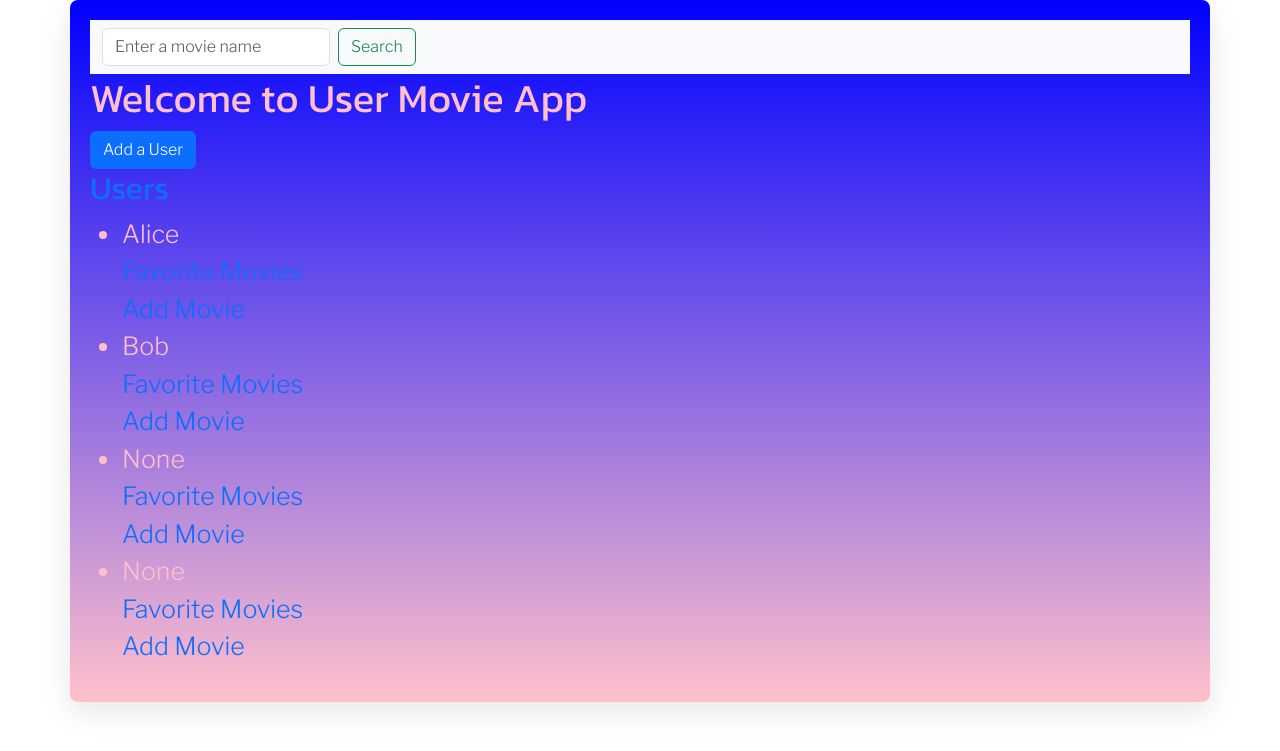
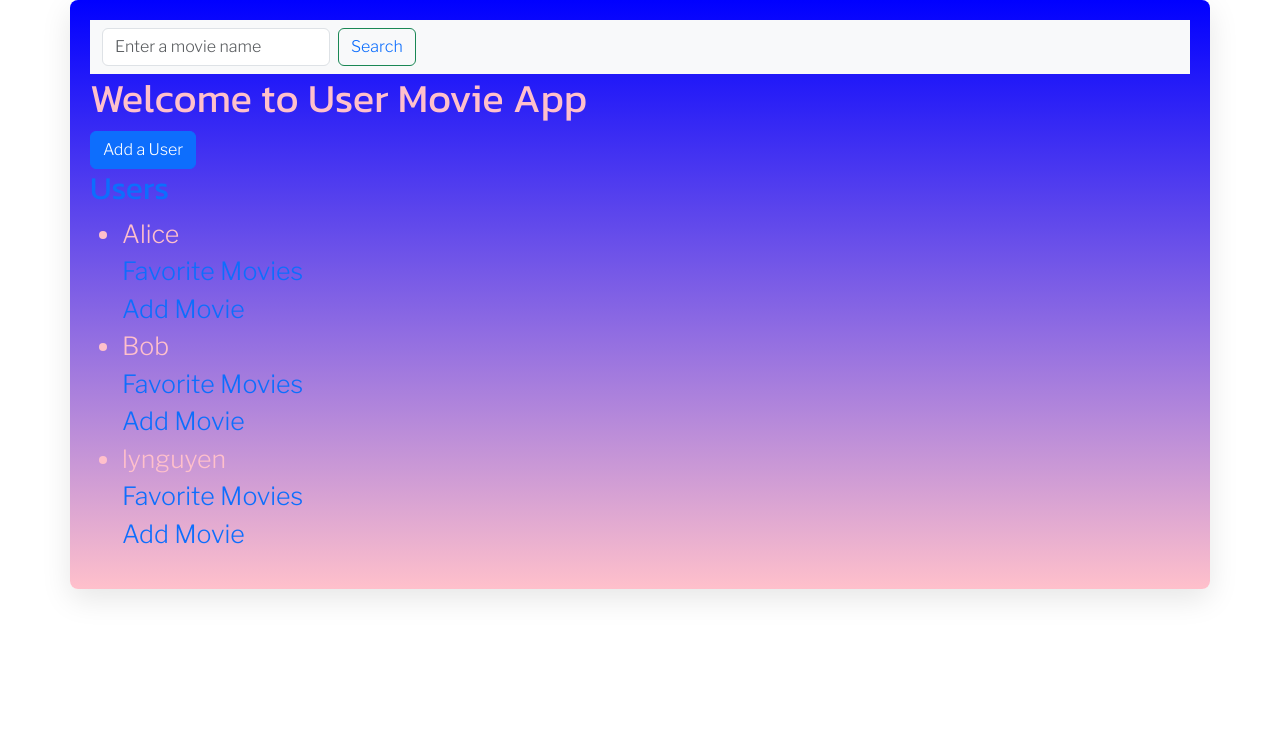
Before and after one commit to Lynguyen817/MoviWeb, a Flask app: page /users in a window 1280 px wide. Shown: the top 751 px of the page. Run offline with Flask 3, Linux system fonts and the light colour scheme; some libraries are stand-ins or nearby versions.

Commit message:
Fix to show the name of new user

```diff
--- a/app.py
+++ b/app.py
@@ -1,7 +1,7 @@
 from flask import Flask, render_template, request, redirect, url_for
 from datamanager.json_data_manager import JSONDataManager
 from flask_bootstrap import Bootstrap
-import uuid
+#import uuid
 import json
 
 app = Flask(__name__)
@@ -11,10 +11,22 @@ data_manager = JSONDataManager('movies.json')
 
 @app.route('/')
 def home():
+    """Returns homepage, alerts error when it's not open."""
     try:
         return render_template("users.html")
     except Exception as e:
         return str(e)
+
+
+@app.route('/search_movie')
+def search_movie():
+    """Return a movie that the user searches."""
+    title = request.args.get('title')
+    if not title:
+        return "Please provide a movie title.", 404
+
+    movie_data = data_manager.load_movies_data(title)
+    return render_template('users.html', users=movie_data)
 
 
 @app.route('/users')
@@ -34,13 +46,14 @@ def user_movies(user_id):
 @app.route('/add_user', methods=['GET', 'POST'])
 def add_user():
     """Get a new user."""
+    users = data_manager.get_all_users()
     if request.method == 'POST':
         # Get user input from the form
         username = request.form.get('username')
         email = request.form.get('email')
         password = request.form.get('password')
         # Generate a unique identifier for a new user
-        new_user_id = str(uuid.uuid4())
+        new_user_id = len(users) + 1
         # Add the new user to the data manager
         data_manager.add_user(new_user_id, username)
         return redirect(url_for('list_users'))
@@ -51,9 +64,13 @@ def add_user():
 @app.route('/users/<user_id>/add_movie', methods=['GET', 'POST'])
 def add_movie(user_id):
     """Adds a new movie to a user's favorite movies list."""
+    favorite_movies = data_manager.get_user_movies(user_id)
+
     if request.method == 'POST':
         movie_title = request.form.get('title')
-        favorite_movies = data_manager.add_movie(user_id, movie_title)
+        #favorite_movies = data_manager.add_movie(user_id, movie_title)
+        if not movie_title:
+            return "Please provide a movie title.", 400
         # Update the favorite_movies list and save the changes
         if user_id in favorite_movies:
             favorite_movies[user_id].append(movie_title)
--- a/datamanager/json_data_manager.py
+++ b/datamanager/json_data_manager.py
@@ -14,6 +14,7 @@ class JSONDataManager(DataManagerInterface):
         API_MOVIE_URL = f"http://www.omdbapi.com/?t={title}&apikey={API_KEY}"
         res = requests.get(API_MOVIE_URL)
         movies_data = json.loads(res.text)
+        #print(movies_data)
         return movies_data
 
     def get_all_users(self):
@@ -27,13 +28,13 @@ class JSONDataManager(DataManagerInterface):
         """ Return all the movies for a given user."""
         user_favorite_movies = []
         for user in self.get_all_users():
-            if user['id'] == int(user_id.strip("<>")):
+            if user['id'] == str(user_id.strip("<>")):
                 user_favorite_movies.append(user['movies'])
                 return user_favorite_movies
         return "User not found", 404
 
     def add_user(self, user_id, name):
-        """ Add a new user and save it to the database.."""
+        """ Add a new user and save it to the database."""
         all_users = self.get_all_users()
         user_exists = False
 
@@ -42,12 +43,12 @@ class JSONDataManager(DataManagerInterface):
                 user_exists = True
                 break
 
-        new_user = {"id": user_id,
-                    "name": name,
-                    "movies": []}
         if user_exists:
             return "User already exists."
         else:
+            new_user = {"id": user_id,
+                        "name": name,
+                        "movies": []}
             all_users.append(new_user)
             with open("MoviWeb/movies.json", "w") as save_file:
                 json_file = json.dumps(all_users)
--- a/movies.json
+++ b/movies.json
@@ -1 +1 @@
-[{"id": 1, "name": "Alice", "movies": [{"id": 1, "name": "Inception", "director": "Christopher Nolan", "year": 2010, "rating": 8.8}, {"id": 2, "name": "The Dark Knight", "director": "Christopher Nolan", "year": 2008, "rating": 9.0}]}, {"id": 2, "name": "Bob", "movies": [{"id": 1, "name": "Titanic", "director": "Christopher Nolan", "year": 1997, "rating": 7.9}, {"id": 2, "name": "Death Note", "director": "Christopher Nolan", "year": 2006, "rating": 9.0}]}, {"id": "e77a7229-d4d9-43b1-a6fa-cdcd25662728", "name": null, "movies": []}, {"id": "ea73c67a-aa03-44be-875e-a3b5efc0eb0a", "name": null, "movies": []}]
+[{"id": 1, "name": "Alice", "movies": [{"id": 1, "name": "Inception", "director": "Christopher Nolan", "year": 2010, "rating": 8.8}, {"id": 2, "name": "The Dark Knight", "director": "Christopher Nolan", "year": 2008, "rating": 9.0}]}, {"id": 2, "name": "Bob", "movies": [{"id": 1, "name": "Titanic", "director": "Christopher Nolan", "year": 1997, "rating": 7.9}, {"id": 2, "name": "Death Note", "director": "Christopher Nolan", "year": 2006, "rating": 9.0}]}, {"id": 3, "name": "lynguyen", "movies": []}]
--- a/static/style.css
+++ b/static/style.css
@@ -68,7 +68,7 @@ h2 {
 .container {
   grid-template-columns: 230px 230px 230px 230px;
   background: var(--background-color);
-  width: 90%;
+  width: 100%;
   padding: 20px;
   border-radius: 8px;
   box-shadow: 0px 10px 30px rgba(0, 0, 0, 0.1);
--- a/templates/add_movie.html
+++ b/templates/add_movie.html
@@ -9,7 +9,9 @@
     <form method="post" action="/users/{{ user_id }}/add_movie">
         <label for="title">Movie Title:</label>
         <input type="text" id="title" name="title" required>
-        <input type="submit" value="Add Movie">
+        <button>
+            <a href="/add_user" class="btn btn-primary" tabindex="-1" role="button" aria-disabled="true">Add Movie</a>
+        </button>
     </form>
 </body>
 </html>
--- a/templates/add_user.html
+++ b/templates/add_user.html
@@ -13,7 +13,7 @@
         <div class="mb-3 row">
             <label for="staticUsername" class="col-sm-2 col-form-label">Username</label>
             <div class="col-sm-10">
-              <input type="text" class="form-control" id="staticUsername">
+              <input type="text" class="form-control" id="staticUsername" name="username" required>
             </div>
         </div>
         <div class="mb-3 row">
--- a/templates/users.html
+++ b/templates/users.html
@@ -16,7 +16,7 @@
           <div class="container-fluid">
             <form class="d-flex" role="search">
               <input class="form-control me-2" type="search" placeholder="Enter a movie name" aria-label="Search">
-          <button class="btn btn-outline-success" type="submit">Search</button>
+              <button class="btn btn-outline-success" type="submit"><a href="/search_movie">Search</a></button>
             </form>
           </div>
         </nav>
@@ -34,7 +34,9 @@
                     </li>
                 {% endfor %}
             </ul>
-
+    </div>
+    <div class="search_movie">
+        <!--A searched movie will be inserted here-->
     </div>
 </body>
 </html>
```
Also changed, not shown: templates/search_movie.html (added, +20 -0 lines). Lines whose indentation alone changed are shown as unchanged.
